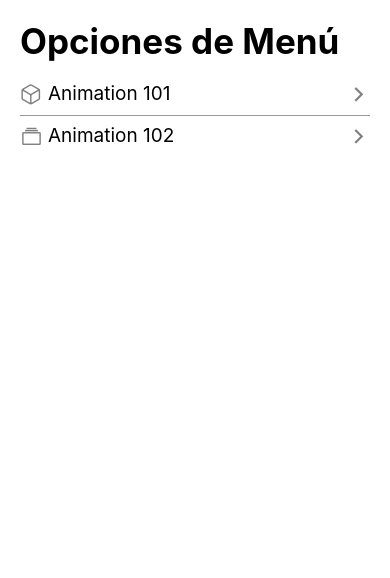
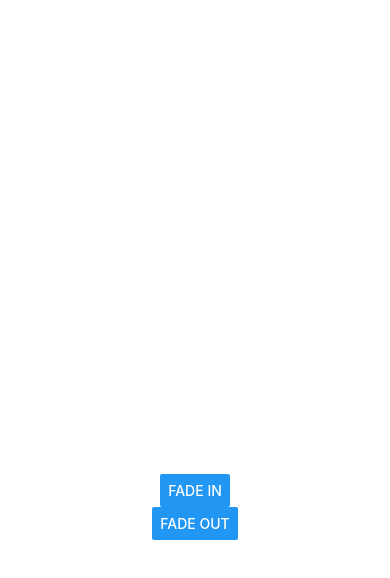
Before and after one commit to amartinezafp/06RNComponents, a React Native app: screen /Animation101Screen in a window 390 px wide. Shown: the top 578 px of the page. Built offline with nearby package versions, Linux system fonts and the light colour scheme.

Commit message:
Fade in y Fade Out listo

```diff
--- a/src/components/FlatlistMenuItem.tsx
+++ b/src/components/FlatlistMenuItem.tsx
@@ -3,14 +3,18 @@
 import { MenuItem } from '../intefaces/appInterfaces'
 import  Icon  from 'react-native-vector-icons/Ionicons'
 import { TouchableOpacity } from 'react-native-gesture-handler'
+import { useNavigation } from '@react-navigation/native'
 
 interface Props {
     menuItem:MenuItem
 }
 
 const FlatlistMenuItem = ({menuItem}:Props) => {
+
+    const navigation = useNavigation();
+
   return (
-    <TouchableOpacity activeOpacity={0.8}>
+    <TouchableOpacity activeOpacity={0.8} onPress={()=>navigation.navigate(menuItem.component as any)}>
     <View style={styles.container}>
         <Icon name={menuItem.Icon} color="grey" size={23}/>
     <Text style={styles.itemText}>{menuItem.name}</Text>
--- a/src/intefaces/appInterfaces.tsx
+++ b/src/intefaces/appInterfaces.tsx
@@ -1,5 +1,5 @@
 export interface MenuItem {
     name:string;
     Icon: string;
-    components:string;
+    component:string;
   }
--- a/src/navigation/StackNavigator.tsx
+++ b/src/navigation/StackNavigator.tsx
@@ -1,5 +1,7 @@
 import { createStackNavigator } from '@react-navigation/stack';
 import React from 'react';
+import Animation101Screen from '../screens/Animation101Screen';
+import Animation102Screen from '../screens/Animation102Screen';
 import HomeScreen from '../screens/HomeScreen';
 
 
@@ -16,6 +18,22 @@
           headerShown:false
         }}
        />
+       <Stack.Screen name="Animation101Screen" component={Animation101Screen}
+        options={{
+          cardStyle:{
+            backgroundColor:'white'
+          },
+          headerShown:false
+        }}
+       />
+       <Stack.Screen name="Animation102Screen" component={Animation102Screen}
+        options={{
+          cardStyle:{
+            backgroundColor:'white'
+          },
+          headerShown:false
+        }}
+       />
     </Stack.Navigator>
   );
 }
--- /dev/null
+++ b/src/screens/Animation101Screen.tsx
@@ -0,0 +1,55 @@
+import { View, Text, StyleSheet, Animated, Button } from 'react-native'
+import React, { useRef } from 'react'
+
+const Animation101Screen = () => {
+
+  const opacity = useRef(new Animated.Value(0)).current;
+
+  const fadeIn = () =>{
+    Animated.timing(
+        opacity,
+        {
+            toValue:1,
+            duration:3000,
+            useNativeDriver:true
+        }
+    ).start(()=>console.log('Animación Terminó'));
+
+  }
+
+  const fadeOut = () =>{
+    Animated.timing(
+        opacity,
+        {
+            toValue:0,
+            duration:3000,
+            useNativeDriver:true
+        }
+    ).start();
+
+  }
+
+
+  return (
+    <View style={styles.container}>
+      <Animated.View style={{...styles.purpleBox,opacity:opacity,marginBottom:20}}/>
+      <Button title="Fade In" onPress={fadeIn}/>
+      <Button title="Fade Out" onPress={fadeOut}/>
+    </View>
+  )
+}
+
+export default Animation101Screen
+
+const styles = StyleSheet.create({
+    container:{
+        flex:1,
+        justifyContent:'center',
+        alignItems:'center'
+    },
+        purpleBox:{
+        backgroundColor:'#5856D6',
+        width:150,
+        height:150
+    }
+});
--- /dev/null
+++ b/src/screens/Animation102Screen.tsx
@@ -0,0 +1,20 @@
+import { View, Text, StyleSheet } from 'react-native'
+import React from 'react'
+
+const Animation102Screen = () => {
+  return (
+    <View style={{flex:1}}>
+      <View style={styles.purpleBox}/>
+    </View>
+  )
+}
+
+export default Animation102Screen
+
+const styles = StyleSheet.create({
+    purpleBox:{
+        backgroundColor:'red',
+        width:150,
+        height:150
+    }
+});
--- a/src/screens/HomeScreen.tsx
+++ b/src/screens/HomeScreen.tsx
@@ -13,12 +13,12 @@
   {
     name:'Animation 101',
     Icon: 'cube-outline',
-    components:'Animation101Screen'
+    component:'Animation101Screen'
   },
   {
     name:'Animation 102',
     Icon: 'albums-outline',
-    components:'Animation102Screen'
+    component:'Animation102Screen'
   }
 ]
 
```
